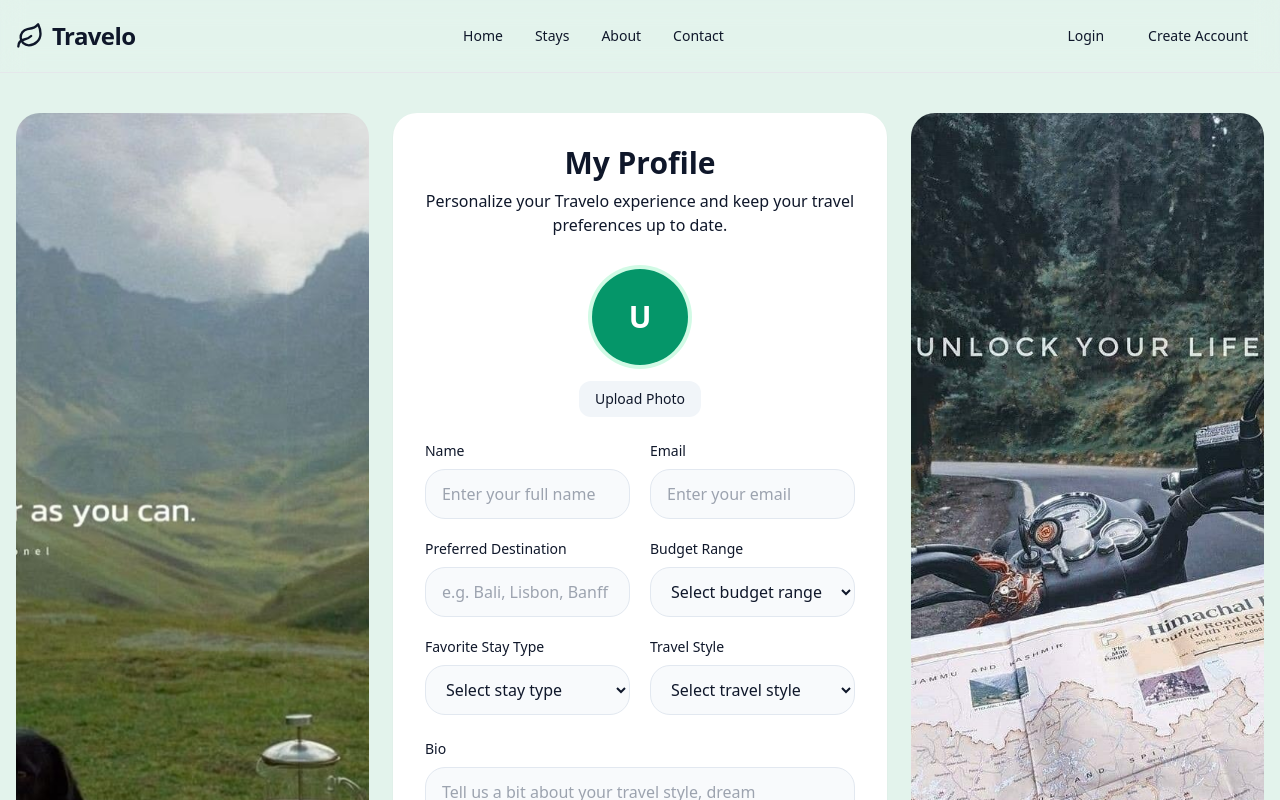
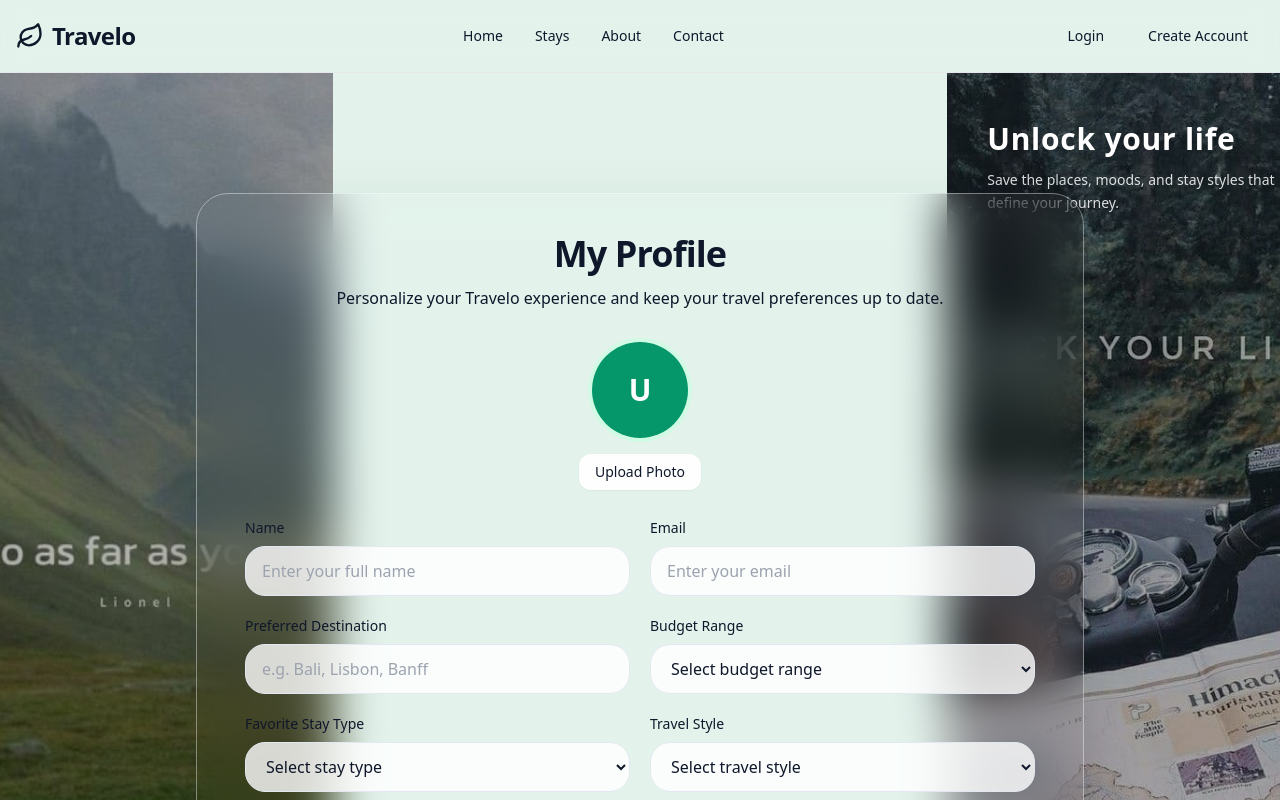
Before and after one commit to DannyFu9993/comp313-003-Team1-W26, a React (Vite) app in the folder frontend/: page /profile in a window 1280 px wide. Shown: the top 800 px of the page. Built offline with nearby package versions, Linux system fonts and the light colour scheme.

Commit message:
Save changes to profile page

```diff
--- a/frontend/src/pages/Profile.tsx
+++ b/frontend/src/pages/Profile.tsx
@@ -3,6 +3,7 @@ import Navbar from "@/components/Navbar";
 import Footer from "@/components/Footer";
 import goBg from "@/assets/go.jpg";
 import motorcycleBg from "@/assets/motorcycle.jpg";
+import doggo from "@/assets/go2.jpg";
 
 type UserType = {
   username?: string;
@@ -77,7 +78,6 @@ const Profile = () => {
 
     localStorage.setItem("user", JSON.stringify(updatedUser));
     setUser(updatedUser);
-
     alert("Profile updated successfully!");
   };
 
@@ -90,31 +90,60 @@ const Profile = () => {
     <div className="min-h-screen bg-background">
       <Navbar />
 
-      <main className="container mx-auto px-4 py-10">
-        <div className="grid gap-6 lg:grid-cols-[1fr_1.4fr_1fr]">
-          {/* Left image */}
-          <div className="hidden overflow-hidden rounded-3xl lg:block">
+      <main className="relative min-h-[85vh] w-full overflow-hidden py-10 lg:py-14">
+  {/* Left cinematic background */}
+  <div className="pointer-events-none absolute inset-y-0 left-0 hidden w-[26%] overflow-hidden lg:block">
     <img
-              src={goBg}
-              alt="Travel inspiration"
-              className="h-full min-h-[760px] w-full object-cover"
+      src={doggo}
+      alt=""
+      className="h-full w-full scale-[1.03] object-cover object-center"
     />
+    <div className="absolute inset-0 bg-black/30" />
+
+    <div className="absolute bottom-12 left-10 max-w-sm text-white">
+      <p className="text-4xl font-semibold leading-tight drop-shadow-md">
+        Go as far as you can.
+      </p>
+      <p className="mt-3 text-sm leading-relaxed text-white/85">
+        Shape your travel identity around the places that inspire you.
+      </p>
+    </div>
+  </div>
+
+  {/* Right cinematic background */}
+  <div className="pointer-events-none absolute inset-y-0 right-0 hidden w-[26%] overflow-hidden lg:block">
+    <img
+      src={motorcycleBg}
+      alt=""
+      className="h-full w-full scale-[1.03] object-cover object-center"
+    />
+    <div className="absolute inset-0 bg-black/35" />
+
+    <div className="absolute top-12 left-10 max-w-xs text-white">
+      <p className="text-3xl font-semibold tracking-wide drop-shadow-md">
+        Unlock your life
+      </p>
+      <p className="mt-3 text-sm leading-relaxed text-white/85">
+        Save the places, moods, and stay styles that define your journey.
+      </p>
+    </div>
   </div>
 
   {/* Center form */}
-          <section className="rounded-3xl bg-white p-8 shadow-sm">
+  <div className="relative z-10 mx-auto flex min-h-[85vh] max-w-[920px] items-start justify-center px-4 pt-10 lg:pt-16">
+    <section className="w-full rounded-[32px] border border-white/40 bg-white/78 px-8 py-10 shadow-[0_20px_60px_rgba(15,23,42,0.12)] backdrop-blur-xl sm:px-10 md:px-12">
       <div className="mb-8 text-center">
-              <h1 className="text-3xl font-bold text-foreground">
+        <h1 className="text-3xl font-bold tracking-tight text-foreground sm:text-4xl">
           My Profile
         </h1>
-              <p className="mt-2 text-muted-foreground">
-                Personalize your Travelo experience and keep your travel
-                preferences up to date.
+        <p className="mx-auto mt-3 max-w-2xl text-sm leading-relaxed text-muted-foreground sm:text-base">
+          Personalize your Travelo experience and keep your travel preferences
+          up to date.
         </p>
       </div>
 
-            <form onSubmit={onSubmit} className="space-y-6">
-              {/* Avatar upload */}
+      <form onSubmit={onSubmit} className="space-y-7">
+        {/* Avatar */}
         <div className="flex flex-col items-center">
           {form.profileImage ? (
             <img
@@ -128,7 +157,7 @@ const Profile = () => {
             </div>
           )}
 
-                <label className="mt-4 cursor-pointer rounded-xl bg-slate-100 px-4 py-2 text-sm font-medium text-foreground transition hover:bg-slate-200">
+          <label className="mt-4 cursor-pointer rounded-xl bg-white/90 px-4 py-2 text-sm font-medium text-foreground shadow-sm transition hover:bg-white">
             Upload Photo
             <input
               type="file"
@@ -139,7 +168,7 @@ const Profile = () => {
           </label>
         </div>
 
-              {/* Form fields */}
+        {/* Fields */}
         <div className="grid gap-5 md:grid-cols-2">
           <div>
             <label className="mb-2 block text-sm font-medium text-foreground">
@@ -150,7 +179,7 @@ const Profile = () => {
               name="name"
               value={form.name || ""}
               onChange={onChange}
-                    className="w-full rounded-2xl border border-slate-200 bg-slate-50 px-4 py-3 outline-none transition focus:border-emerald-500 focus:bg-white"
+              className="w-full rounded-2xl border border-slate-200 bg-white/80 px-4 py-3 outline-none transition focus:border-emerald-500 focus:bg-white"
               placeholder="Enter your full name"
             />
           </div>
@@ -164,7 +193,7 @@ const Profile = () => {
               name="email"
               value={form.email || ""}
               onChange={onChange}
-                    className="w-full rounded-2xl border border-slate-200 bg-slate-50 px-4 py-3 outline-none transition focus:border-emerald-500 focus:bg-white"
+              className="w-full rounded-2xl border border-slate-200 bg-white/80 px-4 py-3 outline-none transition focus:border-emerald-500 focus:bg-white"
               placeholder="Enter your email"
             />
           </div>
@@ -178,7 +207,7 @@ const Profile = () => {
               name="preferredDestination"
               value={form.preferredDestination || ""}
               onChange={onChange}
-                    className="w-full rounded-2xl border border-slate-200 bg-slate-50 px-4 py-3 outline-none transition focus:border-emerald-500 focus:bg-white"
+              className="w-full rounded-2xl border border-slate-200 bg-white/80 px-4 py-3 outline-none transition focus:border-emerald-500 focus:bg-white"
               placeholder="e.g. Bali, Lisbon, Banff"
             />
           </div>
@@ -191,7 +220,7 @@ const Profile = () => {
               name="budgetRange"
               value={form.budgetRange || ""}
               onChange={onChange}
-                    className="w-full rounded-2xl border border-slate-200 bg-slate-50 px-4 py-3 outline-none transition focus:border-emerald-500 focus:bg-white"
+              className="w-full rounded-2xl border border-slate-200 bg-white/80 px-4 py-3 outline-none transition focus:border-emerald-500 focus:bg-white"
             >
               <option value="">Select budget range</option>
               <option value="Budget-friendly">Budget-friendly</option>
@@ -208,7 +237,7 @@ const Profile = () => {
               name="favoriteStayType"
               value={form.favoriteStayType || ""}
               onChange={onChange}
-                    className="w-full rounded-2xl border border-slate-200 bg-slate-50 px-4 py-3 outline-none transition focus:border-emerald-500 focus:bg-white"
+              className="w-full rounded-2xl border border-slate-200 bg-white/80 px-4 py-3 outline-none transition focus:border-emerald-500 focus:bg-white"
             >
               <option value="">Select stay type</option>
               <option value="Apartment">Apartment</option>
@@ -228,7 +257,7 @@ const Profile = () => {
               name="travelStyle"
               value={form.travelStyle || ""}
               onChange={onChange}
-                    className="w-full rounded-2xl border border-slate-200 bg-slate-50 px-4 py-3 outline-none transition focus:border-emerald-500 focus:bg-white"
+              className="w-full rounded-2xl border border-slate-200 bg-white/80 px-4 py-3 outline-none transition focus:border-emerald-500 focus:bg-white"
             >
               <option value="">Select travel style</option>
               <option value="Nature">Nature</option>
@@ -249,7 +278,7 @@ const Profile = () => {
             value={form.bio || ""}
             onChange={onChange}
             rows={5}
-                  className="w-full rounded-2xl border border-slate-200 bg-slate-50 px-4 py-3 outline-none transition focus:border-emerald-500 focus:bg-white"
+            className="w-full rounded-2xl border border-slate-200 bg-white/80 px-4 py-3 outline-none transition focus:border-emerald-500 focus:bg-white"
             placeholder="Tell us a bit about your travel style, dream destinations, or favorite kind of stays..."
           />
         </div>
@@ -262,15 +291,6 @@ const Profile = () => {
         </button>
       </form>
     </section>
-
-          {/* Right image */}
-          <div className="hidden overflow-hidden rounded-3xl lg:block">
-            <img
-              src={motorcycleBg}
-              alt="Adventure road trip"
-              className="h-full min-h-[760px] w-full object-cover"
-            />
-          </div>
   </div>
 </main>
 
```
Also changed, not shown: frontend/src/assets/go2.jpg (added). Lines whose indentation alone changed are shown as unchanged.
